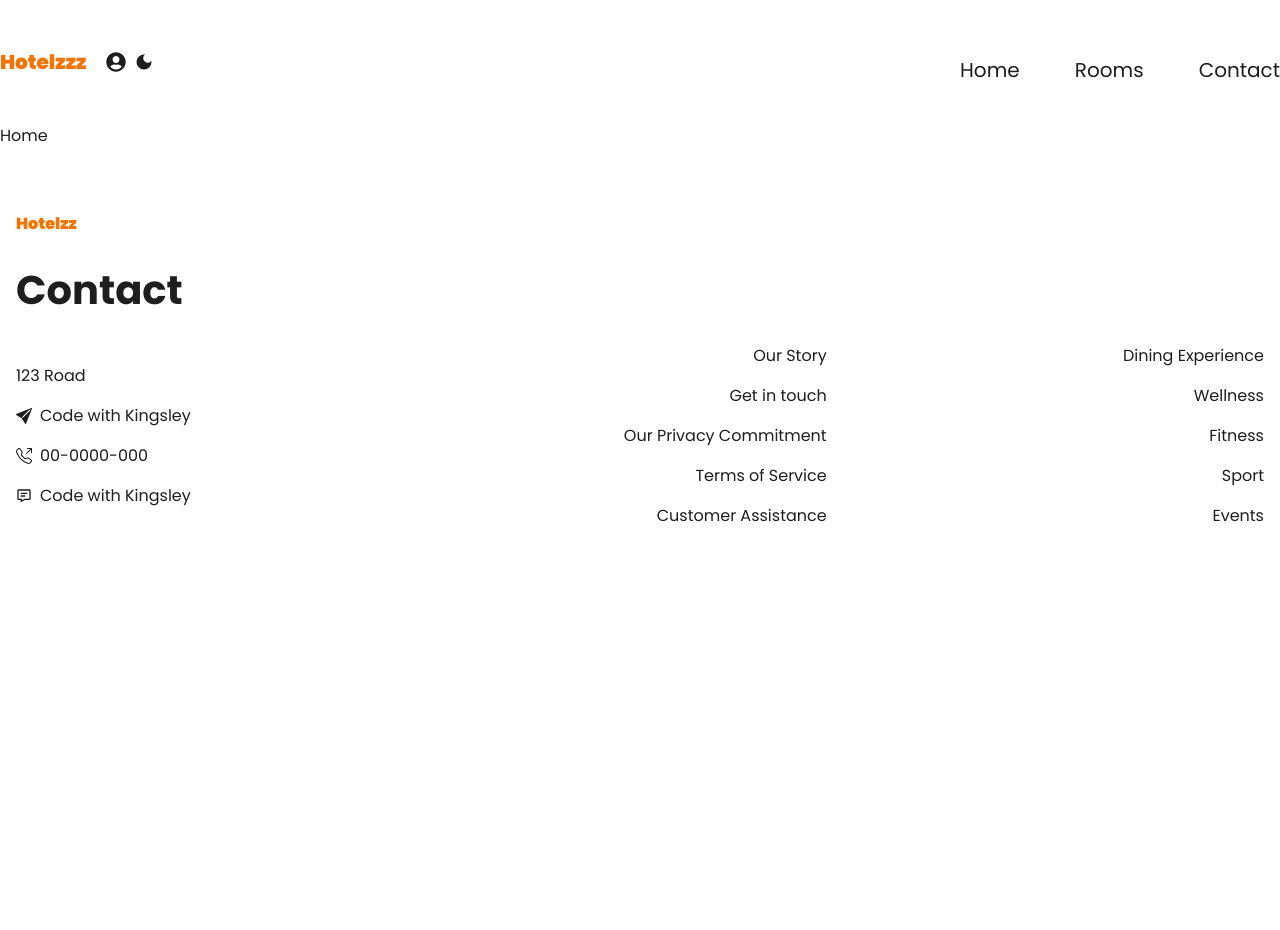
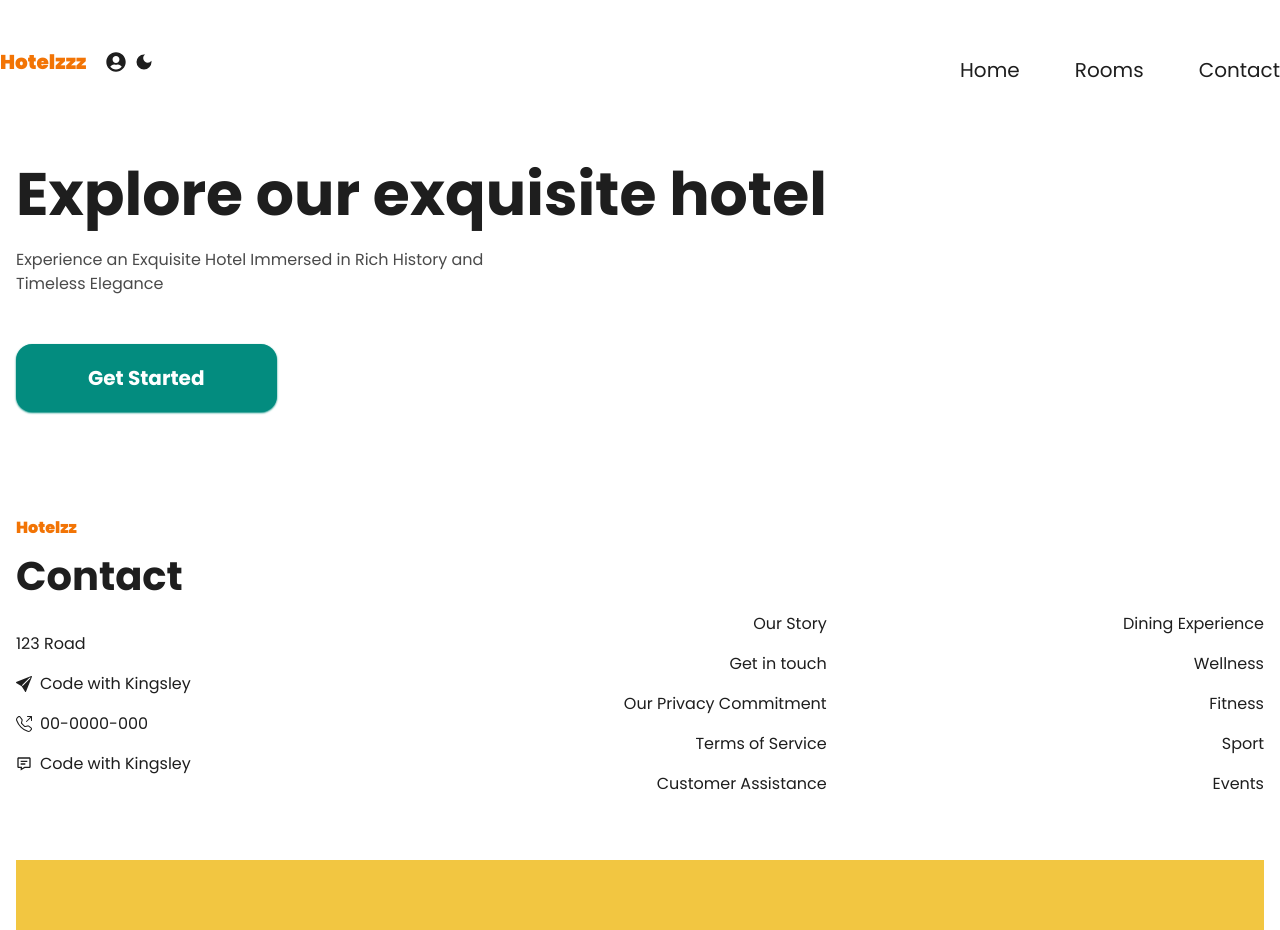
Before and after one commit to KingsleyUbah/hotel-manager, a Next.js app: page / in a window 1280 px wide. Before the commit the page ends 800 px from the top, so only its background shows below. Built offline with nearby package versions, Linux system fonts and the light colour scheme; no server answers.

Commit message:
style: style hero section

```diff
--- a/src/app/(web)/globals.css
+++ b/src/app/(web)/globals.css
@@ -9,3 +9,19 @@
   .scale-animation {
     @apply hover:scale-125 transition-all duration-700;
   }
+
+  .btn-primary {
+    @apply px-6 md:px-[50px] lg:px-[72px] py-2 md:py-5 bg-primary rounded-lg md:rounded-2xl shadow-sm shadow-primary text-white font-bold text-base md:text-xl hover:scale-110 duration-300 transition-all;
+  }
+
+  .btn-tetiary {
+    @apply px-6 md:px-[50px] lg:px-[72px] py-2 md:py-5 bg-tertiary-light rounded-lg md:rounded-2xl shadow-sm shadow-tertiary-light text-white font-bold text-base md:text-xl hover:scale-110 duration-300 transition-all;
+  }
+
+  .font-heading {
+    @apply font-medium md:font-semibold md:text-6xl text-3xl;
+  }
+
+  .font-normal {
+    @apply text-sm md:text-base;
+  }
--- a/src/app/(web)/page.tsx
+++ b/src/app/(web)/page.tsx
@@ -1,7 +1,9 @@
+import HeroSection from "@/components/HeroSection/HeroSection"
+
 const Home = () => {
   return (
     <>
-      Home
+      <HeroSection />
     </>
   )
 }
--- a/src/components/Footer/Footer.tsx
+++ b/src/components/Footer/Footer.tsx
@@ -6,7 +6,7 @@ const Footer = () => {
     return (
         <footer className="mt-16">
             <div className="container mx-auto px-4">
-                <Link href="/" className='font-black text-tetiary-dark'>
+                <Link href="/" className='font-black text-tertiary-dark'>
                     Hotelzz
                 </Link>
 
--- a/src/components/Header/Header.tsx
+++ b/src/components/Header/Header.tsx
@@ -16,7 +16,7 @@ const Header = () => {
     return (
         <header className="py-10 px4 container mx-auto text-xl flex flex-wrap md:flex-nowrap items-center justify-between">
             <div className="flex items-center w-full md:2/3">
-                <Link href="/" className="font-black text-tetiary-dark">
+                <Link href="/" className="font-black text-tertiary-dark">
                     Hotelzzz
                 </Link>
 
--- /dev/null
+++ b/src/components/HeroSection/HeroSection.tsx
@@ -0,0 +1,17 @@
+const HeroSection = () => {
+  return (
+    <section className='flex px-4 items-center gap-12 container mx-auto'>
+        <div className='py-10 h-full'>
+            {/* Heading */}
+            <h1 className="font-heading mb-6">Explore our exquisite hotel</h1>
+            <p className="text-[#4a4a4a] dark:text-[#fffffea] mb-12 max-w-lg">
+                Experience an Exquisite Hotel Immersed in Rich History and Timeless Elegance
+            </p>
+
+            <button className="btn-primary">Get Started</button>
+       </div>
+  </section>
+  )
+};
+
+export default HeroSection;
--- a/tailwind.config.ts
+++ b/tailwind.config.ts
@@ -13,7 +13,7 @@ const config: Config = {
       colors: {
         primary: '#038C7f',
         secondary: '#f2c641',
-        tetiary: {
+        tertiary: {
           dark: '#F27405',
           light: '#F2c641'
         }
```
